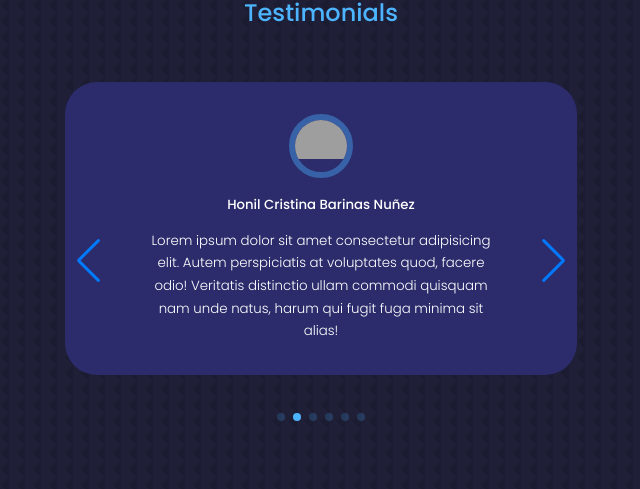
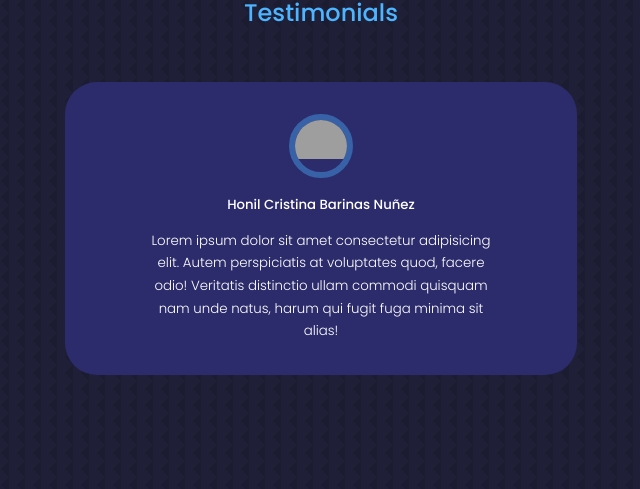
Before and after one commit to Seventty/react_portfolio, a React (Create React App) app: page / in a window 1280 px wide. Shown: the part 3987-4476 px from the top of the page, without its empty margins (319-959 px from the left). Built offline with nearby package versions, Linux system fonts and the light colour scheme; grey boxes are pictures that could not be loaded.

Commit message:
portfolio component updated

```diff
--- a/src/components/portfolio/Portfolio.tsx
+++ b/src/components/portfolio/Portfolio.tsx
@@ -63,7 +63,7 @@ const Portfolio = () => {
               <div className="portfolio__item-image">
                 <img src={image} alt={title} />
               </div>
-              <h3>This is a portfolio item title</h3>
+              <h3>{title}</h3>
               <small className="description">
                 {description}
               </small>
--- a/src/components/testimonials/Testimonials.tsx
+++ b/src/components/testimonials/Testimonials.tsx
@@ -11,41 +11,6 @@ import "swiper/css/navigation";
 const data = [
   {
     id: 1,
-    avatar: "https://i.imgur.com/GzZAVFv.png",
-    name: "Honil Cristina Barinas Nuñez",
-    review:
-      "Lorem ipsum dolor sit amet consectetur adipisicing elit. Autem perspiciatis at voluptates quod, facere odio! Veritatis distinctio ullam commodi quisquam nam unde natus, harum qui fugit fuga minima sit alias!",
-  },
-  {
-    id: 2,
-    avatar: "https://i.imgur.com/GzZAVFv.png",
-    name: "Honil Cristina Barinas Nuñez",
-    review:
-      "Lorem ipsum dolor sit amet consectetur adipisicing elit. Autem perspiciatis at voluptates quod, facere odio! Veritatis distinctio ullam commodi quisquam nam unde natus, harum qui fugit fuga minima sit alias!",
-  },
-  {
-    id: 3,
-    avatar: "https://i.imgur.com/GzZAVFv.png",
-    name: "Honil Cristina Barinas Nuñez",
-    review:
-      "Lorem ipsum dolor sit amet consectetur adipisicing elit. Autem perspiciatis at voluptates quod, facere odio! Veritatis distinctio ullam commodi quisquam nam unde natus, harum qui fugit fuga minima sit alias!",
-  },
-  {
-    id: 4,
-    avatar: "https://i.imgur.com/GzZAVFv.png",
-    name: "Honil Cristina Barinas Nuñez",
-    review:
-      "Lorem ipsum dolor sit amet consectetur adipisicing elit. Autem perspiciatis at voluptates quod, facere odio! Veritatis distinctio ullam commodi quisquam nam unde natus, harum qui fugit fuga minima sit alias!",
-  },
-  {
-    id: 5,
-    avatar: "https://i.imgur.com/GzZAVFv.png",
-    name: "Honil Cristina Barinas Nuñez",
-    review:
-      "Lorem ipsum dolor sit amet consectetur adipisicing elit. Autem perspiciatis at voluptates quod, facere odio! Veritatis distinctio ullam commodi quisquam nam unde natus, harum qui fugit fuga minima sit alias!",
-  },
-  {
-    id: 6,
     avatar: "https://i.imgur.com/GzZAVFv.png",
     name: "Honil Cristina Barinas Nuñez",
     review:
```
